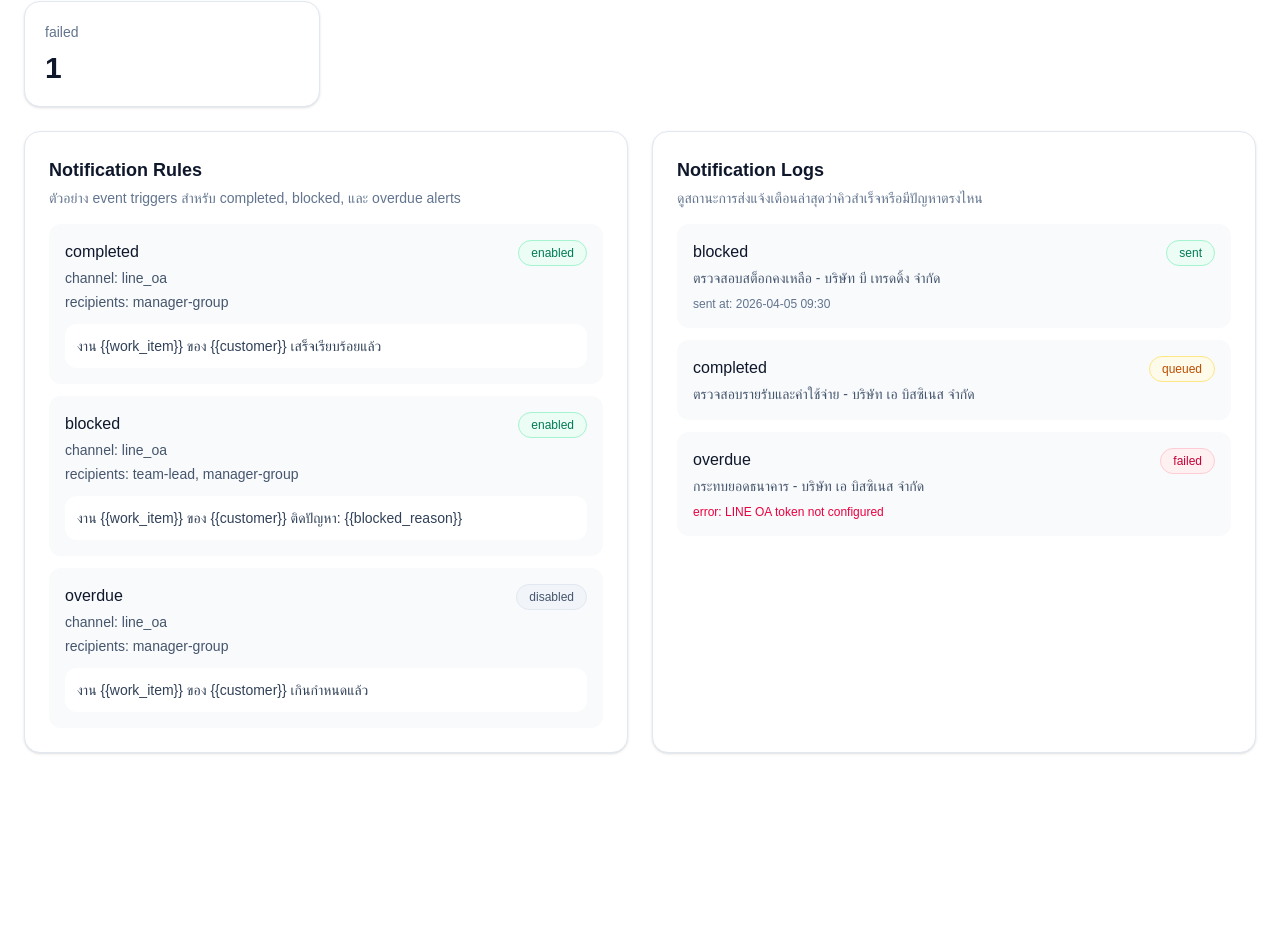
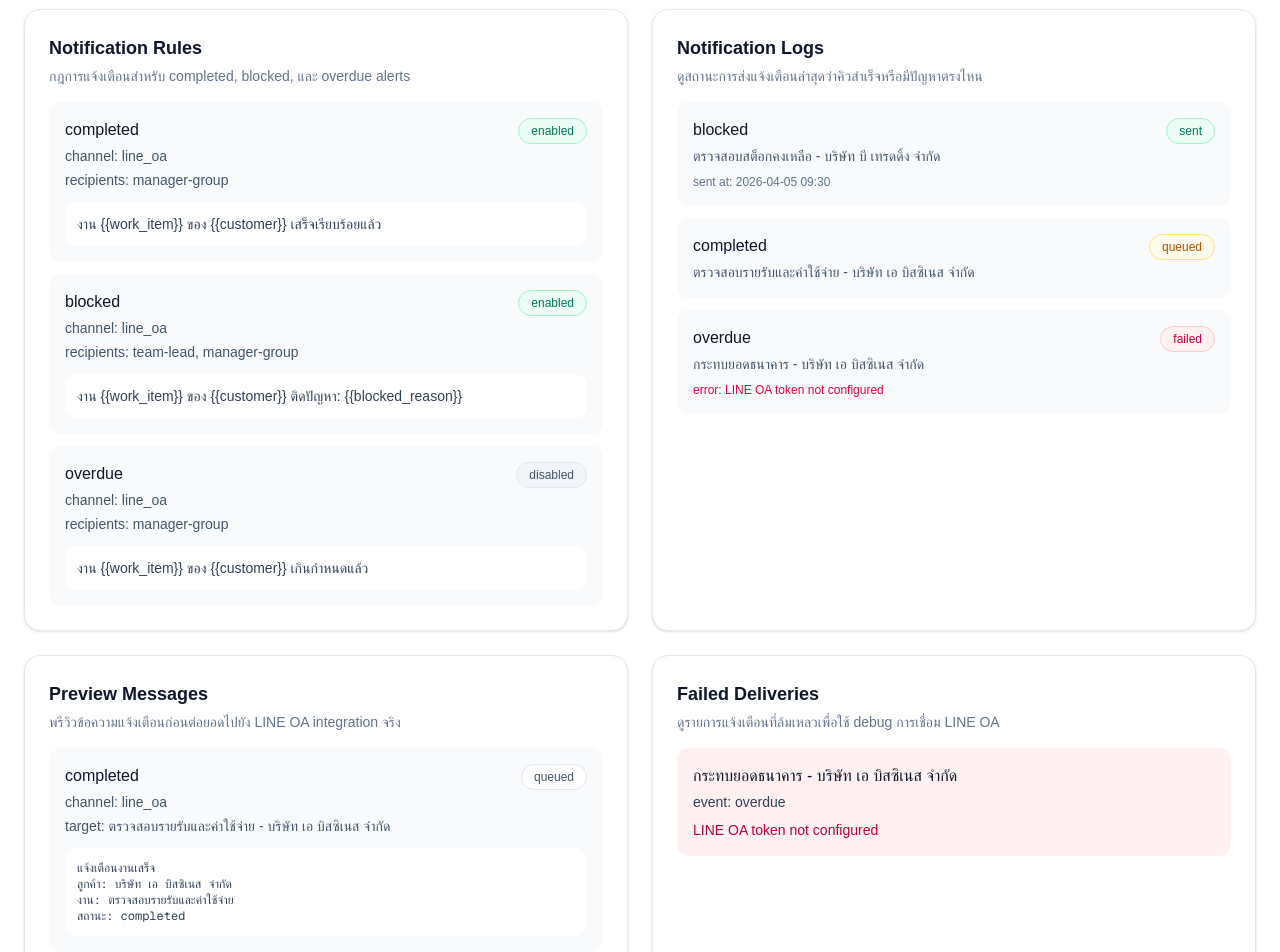
Before and after one commit to alovana/Accounting-Task-Tracker, a Next.js app in the folder accounting-work-tracker/: page /settings in a window 1280 px wide. Shown: the part 275-1227 px from the top of the page. Before the commit the page ends 1052 px from the top, so only its background shows below. Built offline with nearby package versions, Linux system fonts and the light colour scheme; no server answers.

Commit message:
Complete phase 5 notifications

```diff
--- a/accounting-work-tracker/product/accounting-work-tracker-phase5-status.md
+++ b/accounting-work-tracker/product/accounting-work-tracker-phase5-status.md
@@ -1,13 +1,13 @@
 # Phase 5 Status
 
-## Scope completed in this iteration
-- Notification settings page scaffolded for LINE OA event triggers
-- Notification rules mock model added
-- Notification logs mock model added
-- Notification selectors added for summary cards
+## Scope completed
+- Notification settings page connected to server-side query layer
+- Mock-to-Supabase fallback added for notification_rules and line_notifications
+- Notification rules, logs, preview messages, and failed delivery panels added
+- LINE-style message preview builder added for completed, blocked, and overdue events
 - SQL schema draft added for notification_rules and line_notifications
-- Coverage included for completed, blocked, and overdue alert scenarios
+- Phase 5 now covers MVP visibility for notification triggers and delivery outcomes
 
 ## Notes
-- This iteration is notification scaffold only and does not send real LINE messages yet
-- Ready for next enhancement: real event trigger functions and LINE OA integration layer
+- This phase does not send real LINE OA messages yet, but the app is ready for integration work
+- Ready for next enhancement: real dispatch actions, token configuration, and event-trigger execution
--- a/accounting-work-tracker/src/app/settings/page.tsx
+++ b/accounting-work-tracker/src/app/settings/page.tsx
@@ -1,24 +1,34 @@
 import { EmptyState } from "@/components/phase2/empty-state";
 import { PageHeader } from "@/components/phase2/page-header";
 import { SectionCard } from "@/components/phase2/section-card";
+import { NotificationIssueList } from "@/components/phase5/notification-issue-list";
 import { NotificationLogList } from "@/components/phase5/notification-log-list";
+import { NotificationPreviewList } from "@/components/phase5/notification-preview-list";
 import { NotificationRuleList } from "@/components/phase5/notification-rule-list";
-import { notificationLogs, notificationRules } from "@/lib/mock/phase5-data";
+import { getLatestNotificationIssues, previewNotificationDispatch } from "@/lib/phase5/notification-engine";
 import { getEnabledRuleCount, getNotificationStats } from "@/lib/phase5/selectors";
+import { getNotificationLogs, getNotificationRules } from "@/lib/supabase/queries";
 
-export default function SettingsPage() {
+export default async function SettingsPage() {
+  const [notificationRules, notificationLogs] = await Promise.all([
+    getNotificationRules(),
+    getNotificationLogs(),
+  ]);
+
   const stats = getNotificationStats(notificationLogs);
   const enabledRules = getEnabledRuleCount(notificationRules);
+  const failedLogs = getLatestNotificationIssues(notificationLogs);
+  const previews = previewNotificationDispatch();
 
   return (
     <main className="mx-auto flex w-full max-w-7xl flex-col gap-6 px-6 py-6">
       <PageHeader
         title="Notification Settings"
-        description="จัดการ notification rules และดูสถานะการส่งแจ้งเตือนในระดับ MVP"
-        badge="Mock notification mode"
+        description="จัดการ notification rules ดูสถานะการส่ง และ preview ข้อความแจ้งเตือนในระดับ MVP"
+        badge={process.env.NEXT_PUBLIC_SUPABASE_URL ? "Supabase connected mode" : "Mock notification mode"}
       />
 
-      <section className="grid gap-4 md:grid-cols-4">
+      <section className="grid gap-4 md:grid-cols-5">
         <div className="rounded-2xl border border-slate-200 bg-white p-5 shadow-sm">
           <p className="text-sm text-slate-500">rules ทั้งหมด</p>
           <p className="mt-2 text-3xl font-bold text-slate-900">{notificationRules.length}</p>
@@ -38,7 +48,7 @@ export default function SettingsPage() {
       <div className="grid gap-6 xl:grid-cols-[1fr_1fr]">
         <SectionCard
           title="Notification Rules"
-          description="ตัวอย่าง event triggers สำหรับ completed, blocked, และ overdue alerts"
+          description="กฎการแจ้งเตือนสำหรับ completed, blocked, และ overdue alerts"
         >
           {notificationRules.length === 0 ? (
             <EmptyState
@@ -64,6 +74,36 @@ export default function SettingsPage() {
           )}
         </SectionCard>
       </div>
+
+      <div className="grid gap-6 xl:grid-cols-[1fr_1fr]">
+        <SectionCard
+          title="Preview Messages"
+          description="พรีวิวข้อความแจ้งเตือนก่อนต่อยอดไปยัง LINE OA integration จริง"
+        >
+          {previews.length === 0 ? (
+            <EmptyState
+              title="ยังไม่มีข้อความตัวอย่าง"
+              description="เมื่อมี rules ที่เปิดใช้งาน ระบบจะสร้าง preview ได้ในส่วนนี้"
+            />
+          ) : (
+            <NotificationPreviewList items={previews} />
+          )}
+        </SectionCard>
+
+        <SectionCard
+          title="Failed Deliveries"
+          description="ดูรายการแจ้งเตือนที่ล้มเหลวเพื่อใช้ debug การเชื่อม LINE OA"
+        >
+          {failedLogs.length === 0 ? (
+            <EmptyState
+              title="ยังไม่มี failed deliveries"
+              description="ตอนนี้ยังไม่มีปัญหาการส่งแจ้งเตือน"
+            />
+          ) : (
+            <NotificationIssueList logs={failedLogs} />
+          )}
+        </SectionCard>
+      </div>
     </main>
   );
 }
--- /dev/null
+++ b/accounting-work-tracker/src/components/phase5/notification-issue-list.tsx
@@ -0,0 +1,15 @@
+import type { NotificationLog } from "@/types/notifications";
+
+export function NotificationIssueList({ logs }: { logs: NotificationLog[] }) {
+  return (
+    <div className="space-y-3">
+      {logs.map((log) => (
+        <div key={log.id} className="rounded-xl bg-rose-50 p-4">
+          <p className="font-medium text-slate-900">{log.targetName}</p>
+          <p className="mt-1 text-sm text-slate-700">event: {log.eventType}</p>
+          <p className="mt-2 text-sm text-rose-700">{log.errorMessage ?? "unknown error"}</p>
+        </div>
+      ))}
+    </div>
+  );
+}
--- /dev/null
+++ b/accounting-work-tracker/src/components/phase5/notification-preview-list.tsx
@@ -0,0 +1,40 @@
+type NotificationPreviewItem = {
+  rule: {
+    id: string;
+    eventType: string;
+    channel: string;
+  };
+  log?: {
+    targetName: string;
+    status: string;
+  };
+  previewMessage: string;
+};
+
+export function NotificationPreviewList({ items }: { items: NotificationPreviewItem[] }) {
+  return (
+    <div className="space-y-3">
+      {items.map((item) => (
+        <div key={item.rule.id} className="rounded-xl bg-slate-50 p-4">
+          <div className="flex items-start justify-between gap-3">
+            <div>
+              <p className="font-medium text-slate-900">{item.rule.eventType}</p>
+              <p className="mt-1 text-sm text-slate-600">channel: {item.rule.channel}</p>
+              {item.log ? (
+                <p className="mt-1 text-sm text-slate-600">target: {item.log.targetName}</p>
+              ) : null}
+            </div>
+            {item.log ? (
+              <span className="inline-flex rounded-full border border-slate-200 bg-white px-3 py-1 text-xs font-medium text-slate-600">
+                {item.log.status}
+              </span>
+            ) : null}
+          </div>
+          <pre className="mt-3 overflow-x-auto rounded-xl bg-white p-3 text-xs text-slate-700 whitespace-pre-wrap">
+            {item.previewMessage}
+          </pre>
+        </div>
+      ))}
+    </div>
+  );
+}
--- /dev/null
+++ b/accounting-work-tracker/src/lib/phase5/line-message.ts
@@ -0,0 +1,28 @@
+import type { NotificationEventType } from "@/types/notifications";
+
+type BuildLineMessageParams = {
+  eventType: NotificationEventType;
+  customerName: string;
+  workItemTitle: string;
+  blockedReason?: string;
+  dueDate?: string;
+};
+
+export function buildLineNotificationMessage({
+  eventType,
+  customerName,
+  workItemTitle,
+  blockedReason,
+  dueDate,
+}: BuildLineMessageParams) {
+  switch (eventType) {
+    case "completed":
+      return `แจ้งเตือนงานเสร็จ\nลูกค้า: ${customerName}\nงาน: ${workItemTitle}\nสถานะ: completed`;
+    case "blocked":
+      return `แจ้งเตือนงานติดปัญหา\nลูกค้า: ${customerName}\nงาน: ${workItemTitle}\nปัญหา: ${blockedReason ?? "-"}`;
+    case "overdue":
+      return `แจ้งเตือนงานเกินกำหนด\nลูกค้า: ${customerName}\nงาน: ${workItemTitle}\nกำหนดส่ง: ${dueDate ?? "-"}`;
+    default:
+      return `${customerName} - ${workItemTitle}`;
+  }
+}
--- /dev/null
+++ b/accounting-work-tracker/src/lib/phase5/notification-engine.ts
@@ -0,0 +1,39 @@
+import { customers } from "@/lib/mock/phase2-data";
+import { workItems } from "@/lib/mock/phase3-data";
+import { notificationLogs, notificationRules } from "@/lib/mock/phase5-data";
+import { buildLineNotificationMessage } from "@/lib/phase5/line-message";
+import type { NotificationLog, NotificationRule } from "@/types/notifications";
+
+function getCustomerNameFromWorkItemTitle(targetName: string) {
+  const matchedCustomer = customers.find((customer) => targetName.includes(customer.name));
+  return matchedCustomer?.name ?? "-";
+}
+
+export function previewNotificationDispatch() {
+  return notificationRules
+    .filter((rule) => rule.enabled)
+    .map((rule) => {
+      const matchingLog = notificationLogs.find((log) => log.eventType === rule.eventType);
+      const matchingWorkItem = workItems.find((item) => matchingLog?.targetName.includes(item.title));
+
+      return {
+        rule,
+        log: matchingLog,
+        previewMessage: buildLineNotificationMessage({
+          eventType: rule.eventType,
+          customerName: matchingLog ? getCustomerNameFromWorkItemTitle(matchingLog.targetName) : "-",
+          workItemTitle: matchingWorkItem?.title ?? "-",
+          blockedReason: matchingWorkItem?.blockedReason,
+          dueDate: matchingWorkItem?.dueDate,
+        }),
+      };
+    });
+}
+
+export function getLatestNotificationIssues(logs: NotificationLog[]) {
+  return logs.filter((item) => item.status === "failed");
+}
+
+export function getRulesByEventType(rules: NotificationRule[]) {
+  return new Map(rules.map((rule) => [rule.eventType, rule]));
+}
```
Also changed, not shown: accounting-work-tracker/src/lib/supabase/queries.ts (+55 -0 lines), 1 other file (tests, documents, lock files or other folders).
